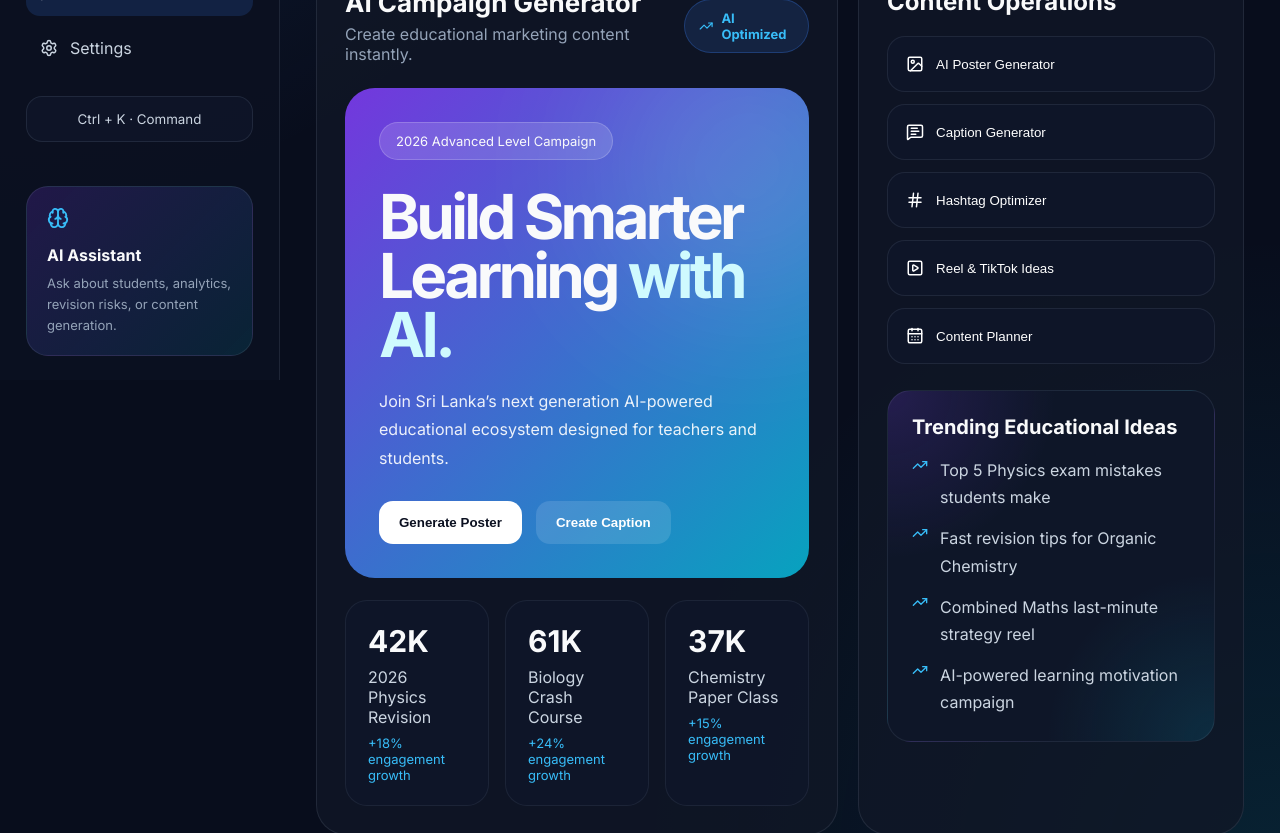
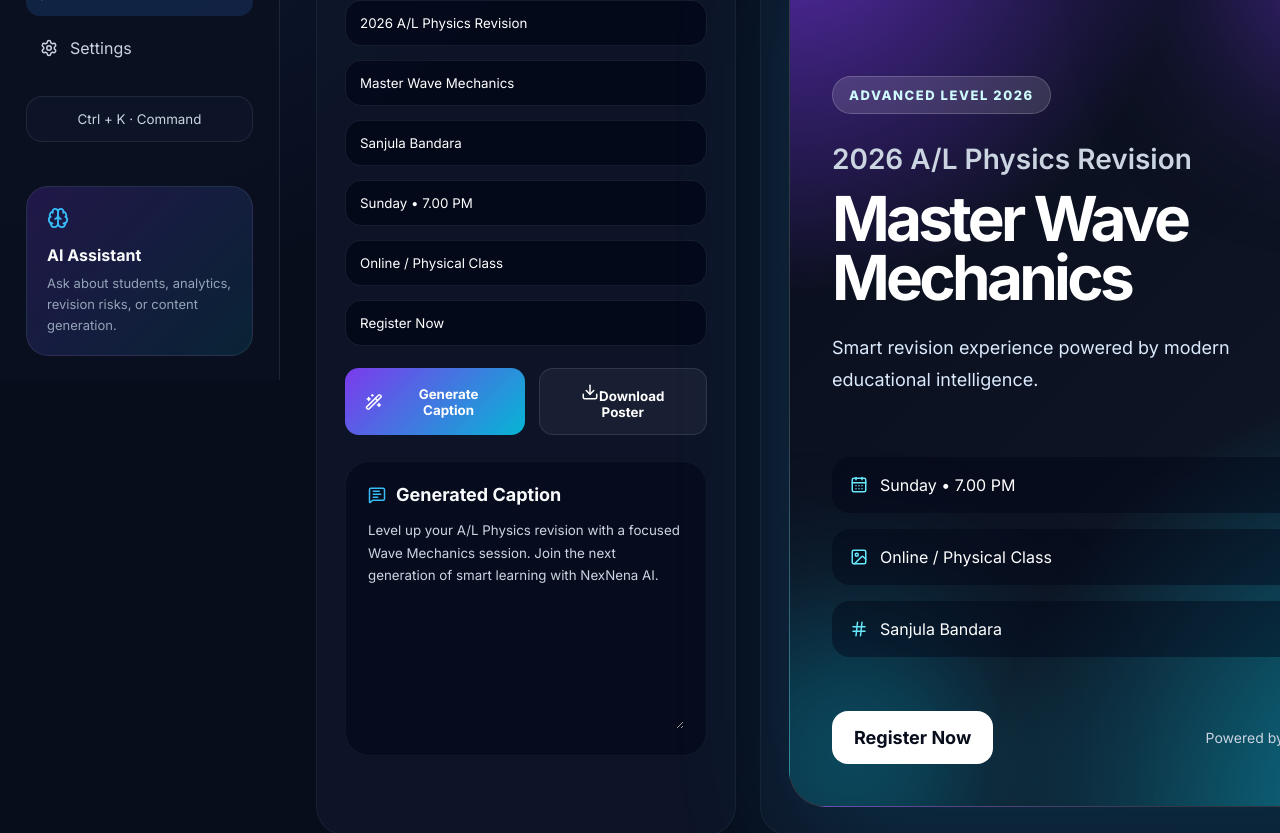
Before and after one commit to Sanjula2003/nexnena-ai, a React (Vite) app: page /social-studio in a window 1280 px wide. Shown: the part 420-1253 px from the top of the page. Built offline with nearby package versions, Linux system fonts and the light colour scheme; no server answers; sample sign-in values are in the browser's storage.

Commit message:
Complete NexNena AI functional MVP-Poster Maker Added

```diff
--- a/package.json
+++ b/package.json
@@ -14,6 +14,7 @@
     "@tailwindcss/vite": "^4.3.0",
     "firebase": "^12.13.0",
     "framer-motion": "^12.38.0",
+    "html2canvas": "^1.4.1",
     "html2pdf.js": "^0.14.0",
     "jspdf": "^4.2.1",
     "lucide-react": "^1.14.0",
--- a/src/dashboard/SocialStudioPage.jsx
+++ b/src/dashboard/SocialStudioPage.jsx
@@ -1,111 +1,223 @@
+import { useRef, useState } from "react";
+import html2canvas from "html2canvas";
+
 import {
   CalendarDays,
+  Download,
   Hash,
   Image,
   MessageSquareText,
   PlaySquare,
+  Sparkles,
   TrendingUp,
+  Wand2,
 } from "lucide-react";
 
-const contentIdeas = [
-  "Top 5 Physics exam mistakes students make",
-  "Fast revision tips for Organic Chemistry",
-  "Combined Maths last-minute strategy reel",
-  "AI-powered learning motivation campaign",
-];
+function SocialStudioPage() {
+  const posterRef = useRef(null);
 
-const campaigns = [
-  {
-    title: "2026 Physics Revision",
-    engagement: "+18%",
-    reach: "42K",
-  },
-  {
-    title: "Biology Crash Course",
-    engagement: "+24%",
-    reach: "61K",
-  },
-  {
-    title: "Chemistry Paper Class",
-    engagement: "+15%",
-    reach: "37K",
-  },
-];
+  const [posterData, setPosterData] = useState({
+    title: "2026 A/L Physics Revision",
+    topic: "Master Wave Mechanics",
+    teacher: "Sanjula Bandara",
+    date: "Sunday • 7.00 PM",
+    location: "Online / Physical Class",
+    cta: "Register Now",
+  });
 
-function SocialStudioPage() {
+  const [caption, setCaption] = useState(
+    "Level up your A/L Physics revision with a focused Wave Mechanics session. Join the next generation of smart learning with NexNena AI."
+  );
+
+  function handleChange(e) {
+    setPosterData({
+      ...posterData,
+      [e.target.name]: e.target.value,
+    });
+  }
+
+  function generateCaption() {
+    setCaption(
+      `🚀 ${posterData.title}\n\n${posterData.topic} is one of the most important areas for exam success. Join ${posterData.teacher}'s focused revision session and strengthen your confidence before the exam.\n\n📅 ${posterData.date}\n📍 ${posterData.location}\n\n${posterData.cta}\n\n#NexNenaAI #ALEducation #SriLankaEducation #RevisionClass #AIForEducation`
+    );
+  }
+
+  async function downloadPoster() {
+    if (!posterRef.current) return;
+
+    const canvas = await html2canvas(posterRef.current, {
+      scale: 3,
+      useCORS: true,
+      backgroundColor: null,
+    });
+
+    const image = canvas.toDataURL("image/png");
+
+    const link = document.createElement("a");
+    link.href = image;
+    link.download = "nexnena-ai-poster.png";
+    link.click();
+  }
+
   return (
     <section className="dashPage">
       <div className="dashHeader">
         <div>
           <span>SOCIAL STUDIO AI</span>
-
-          <h1>Educational Growth Workspace</h1>
-
+          <h1>AI Poster & Campaign Studio</h1>
           <p>
-            AI-powered social media systems for teachers, institutes, and
-            educational brands to scale engagement and visibility.
+            Create modern educational posters, captions, and campaign content
+            for teachers and institutes.
           </p>
         </div>
 
-        <button>Growth Engine Active</button>
+        <button>Poster Engine Active</button>
       </div>
 
-      <div className="socialWorkspaceGrid">
-        <div className="socialWorkspaceMain">
-          <div className="socialWorkspaceTop">
+      <div className="posterStudioGrid">
+        <div className="posterControlsPanel">
+          <div className="workspaceTop">
             <div>
-              <h3>AI Campaign Generator</h3>
-              <p>Create educational marketing content instantly.</p>
+              <h3>Poster Details</h3>
+              <p>Customize your educational campaign.</p>
             </div>
 
             <div className="workspaceBadge">
-              <TrendingUp size={16} />
-              AI Optimized
+              <Sparkles size={16} />
+              AI Studio
             </div>
           </div>
 
-          <div className="campaignPreviewCard">
-            <div className="campaignGlow"></div>
+          <div className="posterForm">
+            <input
+              name="title"
+              value={posterData.title}
+              onChange={handleChange}
+              placeholder="Class title"
+            />
 
-            <span>2026 Advanced Level Campaign</span>
+            <input
+              name="topic"
+              value={posterData.topic}
+              onChange={handleChange}
+              placeholder="Topic"
+            />
 
-            <h2>
-              Build Smarter Learning
-              <strong> with AI.</strong>
-            </h2>
+            <input
+              name="teacher"
+              value={posterData.teacher}
+              onChange={handleChange}
+              placeholder="Teacher name"
+            />
 
-            <p>
-              Join Sri Lanka’s next generation AI-powered educational ecosystem
-              designed for teachers and students.
-            </p>
+            <input
+              name="date"
+              value={posterData.date}
+              onChange={handleChange}
+              placeholder="Date and time"
+            />
 
-            <div className="campaignButtons">
-              <button>Generate Poster</button>
-              <button className="secondaryCampaignBtn">
-                Create Caption
+            <input
+              name="location"
+              value={posterData.location}
+              onChange={handleChange}
+              placeholder="Location"
+            />
+
+            <input
+              name="cta"
+              value={posterData.cta}
+              onChange={handleChange}
+              placeholder="Call to action"
+            />
+          </div>
+
+          <div className="generateActions">
+            <button className="generateBtn" onClick={generateCaption}>
+              <Wand2 size={18} />
+              Generate Caption
             </button>
+
+            <button className="secondaryGenerateBtn" onClick={downloadPoster}>
+              <Download size={18} />
+              Download Poster
+            </button>
+          </div>
+
+          <div className="captionBox">
+            <div className="captionTop">
+              <MessageSquareText size={18} />
+              <h3>Generated Caption</h3>
+            </div>
+
+            <textarea
+              value={caption}
+              onChange={(e) => setCaption(e.target.value)}
+            />
           </div>
         </div>
 
-          <div className="campaignMetrics">
-            {campaigns.map((campaign) => (
-              <div key={campaign.title}>
-                <h4>{campaign.reach}</h4>
-                <span>{campaign.title}</span>
+        <div className="posterPreviewPanel">
+          <div className="posterCanvas" ref={posterRef}>
+            <div className="posterGlowOne"></div>
+            <div className="posterGlowTwo"></div>
 
-                <p>{campaign.engagement} engagement growth</p>
+            <div className="posterBrandRow">
+              <div className="posterMiniLogo">
+                <Sparkles size={22} />
               </div>
-            ))}
+              <div>
+                <h4>NexNena AI</h4>
+                <p>AI-Powered Education</p>
               </div>
             </div>
 
+            <div className="posterMainContent">
+              <span className="posterBadge">ADVANCED LEVEL 2026</span>
+
+              <h2>{posterData.title}</h2>
+
+              <h1>{posterData.topic}</h1>
+
+              <p>
+                Smart revision experience powered by modern educational
+                intelligence.
+              </p>
+            </div>
+
+            <div className="posterInfoGrid">
+              <div>
+                <CalendarDays size={18} />
+                <span>{posterData.date}</span>
+              </div>
+
+              <div>
+                <Image size={18} />
+                <span>{posterData.location}</span>
+              </div>
+
+              <div>
+                <Hash size={18} />
+                <span>{posterData.teacher}</span>
+              </div>
+            </div>
+
+            <div className="posterFooterCTA">
+              <strong>{posterData.cta}</strong>
+              <span>Powered by NexNena AI</span>
+            </div>
+          </div>
+        </div>
+      </div>
+
+      <div className="socialWorkspaceGrid socialStudioBottom">
         <div className="socialSidebarPanel">
-          <h3>Content Operations</h3>
+          <h3>Content Tools</h3>
 
           <div className="socialToolList">
             <button>
               <Image size={18} />
-              AI Poster Generator
+              Poster Generator
             </button>
 
             <button>
@@ -120,25 +232,28 @@ function SocialStudioPage() {
 
             <button>
               <PlaySquare size={18} />
-              Reel & TikTok Ideas
-            </button>
-
-            <button>
-              <CalendarDays size={18} />
-              Content Planner
+              Reel Ideas
             </button>
           </div>
+        </div>
 
-          <div className="ideaPanel">
-            <h4>Trending Educational Ideas</h4>
+        <div className="socialSidebarPanel">
+          <h3>Campaign Insights</h3>
 
           <div className="ideaList">
-              {contentIdeas.map((idea) => (
-                <div key={idea}>
+            <div>
               <TrendingUp size={16} />
-                  {idea}
+              Physics revision posters perform best with exam-focused headlines.
             </div>
-              ))}
+
+            <div>
+              <TrendingUp size={16} />
+              Captions with direct student benefits improve engagement.
+            </div>
+
+            <div>
+              <TrendingUp size={16} />
+              Sunday evening class campaigns usually need early reminders.
             </div>
           </div>
         </div>
--- a/src/index.css
+++ b/src/index.css
@@ -4255,3 +4255,263 @@ button {
     grid-template-columns: 1fr;
   }
 }
+
+/* AI POSTER STUDIO */
+
+.posterStudioGrid {
+  display: grid;
+  grid-template-columns: 420px 1fr;
+  gap: 24px;
+}
+
+.posterControlsPanel,
+.posterPreviewPanel {
+  background: rgba(15, 23, 42, 0.82);
+  border: 1px solid rgba(148, 163, 184, 0.08);
+  border-radius: 30px;
+  padding: 28px;
+}
+
+.posterForm {
+  display: grid;
+  gap: 14px;
+  margin-top: 24px;
+}
+
+.posterForm input {
+  width: 100%;
+  background: rgba(2, 6, 23, 0.72);
+  border: 1px solid rgba(148, 163, 184, 0.12);
+  border-radius: 16px;
+  padding: 14px;
+  color: white;
+  font-family: inherit;
+  outline: none;
+}
+
+.posterForm input::placeholder {
+  color: #64748b;
+}
+
+.captionBox {
+  margin-top: 26px;
+  padding: 22px;
+  border-radius: 24px;
+  background: rgba(2, 6, 23, 0.55);
+  border: 1px solid rgba(148, 163, 184, 0.08);
+}
+
+.captionTop {
+  display: flex;
+  align-items: center;
+  gap: 10px;
+  margin-bottom: 14px;
+}
+
+.captionTop svg {
+  color: #38bdf8;
+}
+
+.captionTop h3 {
+  font-size: 18px;
+}
+
+.captionBox textarea {
+  width: 100%;
+  min-height: 210px;
+  resize: vertical;
+  border: none;
+  outline: none;
+  background: transparent;
+  color: #cbd5e1;
+  font-family: inherit;
+  line-height: 1.7;
+}
+
+.posterPreviewPanel {
+  display: flex;
+  align-items: center;
+  justify-content: center;
+}
+
+.posterCanvas {
+  width: 620px;
+  min-height: 760px;
+  position: relative;
+  overflow: hidden;
+  border-radius: 36px;
+  padding: 42px;
+  background:
+    radial-gradient(circle at top left, rgba(124, 58, 237, 0.7), transparent 36%),
+    radial-gradient(circle at bottom right, rgba(6, 182, 212, 0.62), transparent 38%),
+    linear-gradient(135deg, #080d1c, #111827);
+  border: 1px solid rgba(255, 255, 255, 0.16);
+  box-shadow: 0 40px 120px rgba(6, 182, 212, 0.16);
+}
+
+.posterGlowOne,
+.posterGlowTwo {
+  position: absolute;
+  border-radius: 999px;
+  filter: blur(80px);
+}
+
+.posterGlowOne {
+  width: 260px;
+  height: 260px;
+  background: rgba(124, 58, 237, 0.5);
+  top: -70px;
+  right: -80px;
+}
+
+.posterGlowTwo {
+  width: 280px;
+  height: 280px;
+  background: rgba(6, 182, 212, 0.38);
+  bottom: -90px;
+  left: -80px;
+}
+
+.posterBrandRow,
+.posterMainContent,
+.posterInfoGrid,
+.posterFooterCTA {
+  position: relative;
+  z-index: 2;
+}
+
+.posterBrandRow {
+  display: flex;
+  align-items: center;
+  gap: 14px;
+}
+
+.posterMiniLogo {
+  width: 54px;
+  height: 54px;
+  border-radius: 18px;
+  background: linear-gradient(135deg, #7c3aed, #06b6d4);
+  display: flex;
+  align-items: center;
+  justify-content: center;
+}
+
+.posterBrandRow h4 {
+  font-size: 24px;
+}
+
+.posterBrandRow p {
+  color: #cbd5e1;
+  margin-top: 4px;
+}
+
+.posterMainContent {
+  margin-top: 80px;
+}
+
+.posterBadge {
+  display: inline-block;
+  padding: 10px 16px;
+  border-radius: 999px;
+  background: rgba(255, 255, 255, 0.13);
+  border: 1px solid rgba(255, 255, 255, 0.18);
+  color: #cffafe;
+  font-size: 13px;
+  font-weight: 800;
+  letter-spacing: 0.12em;
+}
+
+.posterMainContent h2 {
+  margin-top: 28px;
+  color: #cbd5e1;
+  font-size: 28px;
+  font-weight: 600;
+}
+
+.posterMainContent h1 {
+  margin-top: 14px;
+  font-size: 62px;
+  line-height: 0.95;
+  letter-spacing: -0.06em;
+  color: white;
+}
+
+.posterMainContent p {
+  max-width: 500px;
+  color: #dbeafe;
+  line-height: 1.8;
+  font-size: 18px;
+  margin-top: 24px;
+}
+
+.posterInfoGrid {
+  margin-top: 60px;
+  display: grid;
+  gap: 16px;
+}
+
+.posterInfoGrid div {
+  display: flex;
+  align-items: center;
+  gap: 12px;
+  padding: 18px;
+  border-radius: 18px;
+  background: rgba(2, 6, 23, 0.45);
+  color: white;
+}
+
+.posterInfoGrid svg {
+  color: #67e8f9;
+}
+
+.posterFooterCTA {
+  margin-top: 54px;
+  display: flex;
+  align-items: center;
+  justify-content: space-between;
+  gap: 16px;
+}
+
+.posterFooterCTA strong {
+  background: white;
+  color: #080d1c;
+  padding: 16px 22px;
+  border-radius: 16px;
+  font-size: 18px;
+}
+
+.posterFooterCTA span {
+  color: #cbd5e1;
+  font-size: 14px;
+}
+
+.socialStudioBottom {
+  margin-top: 24px;
+}
+
+@media (max-width: 1200px) {
+  .posterStudioGrid {
+    grid-template-columns: 1fr;
+  }
+
+  .posterCanvas {
+    width: 100%;
+    max-width: 620px;
+  }
+}
+
+@media (max-width: 650px) {
+  .posterCanvas {
+    min-height: 680px;
+    padding: 28px;
+  }
+
+  .posterMainContent h1 {
+    font-size: 44px;
+  }
+
+  .posterFooterCTA {
+    flex-direction: column;
+    align-items: flex-start;
+  }
+}
```
Also changed, not shown: 1 other file (tests, documents, lock files or other folders). Lines whose indentation alone changed are shown as unchanged.
